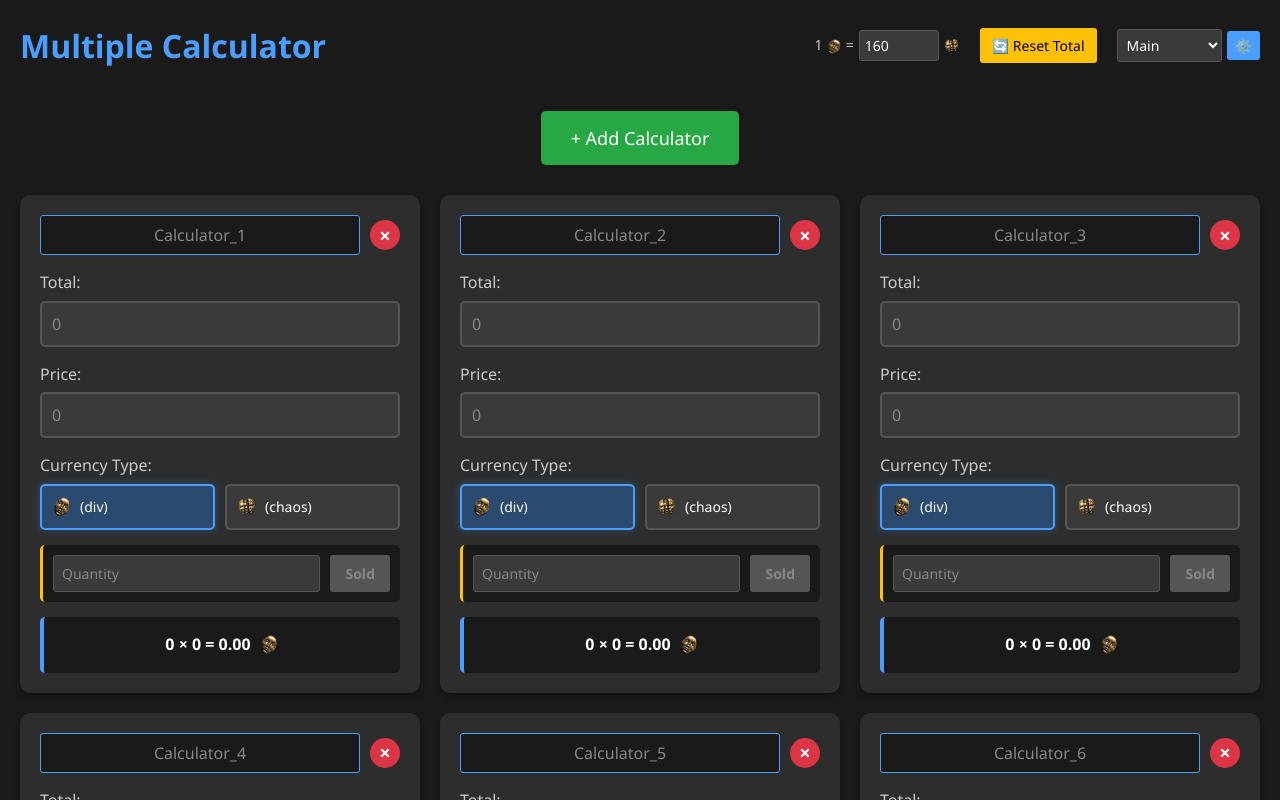
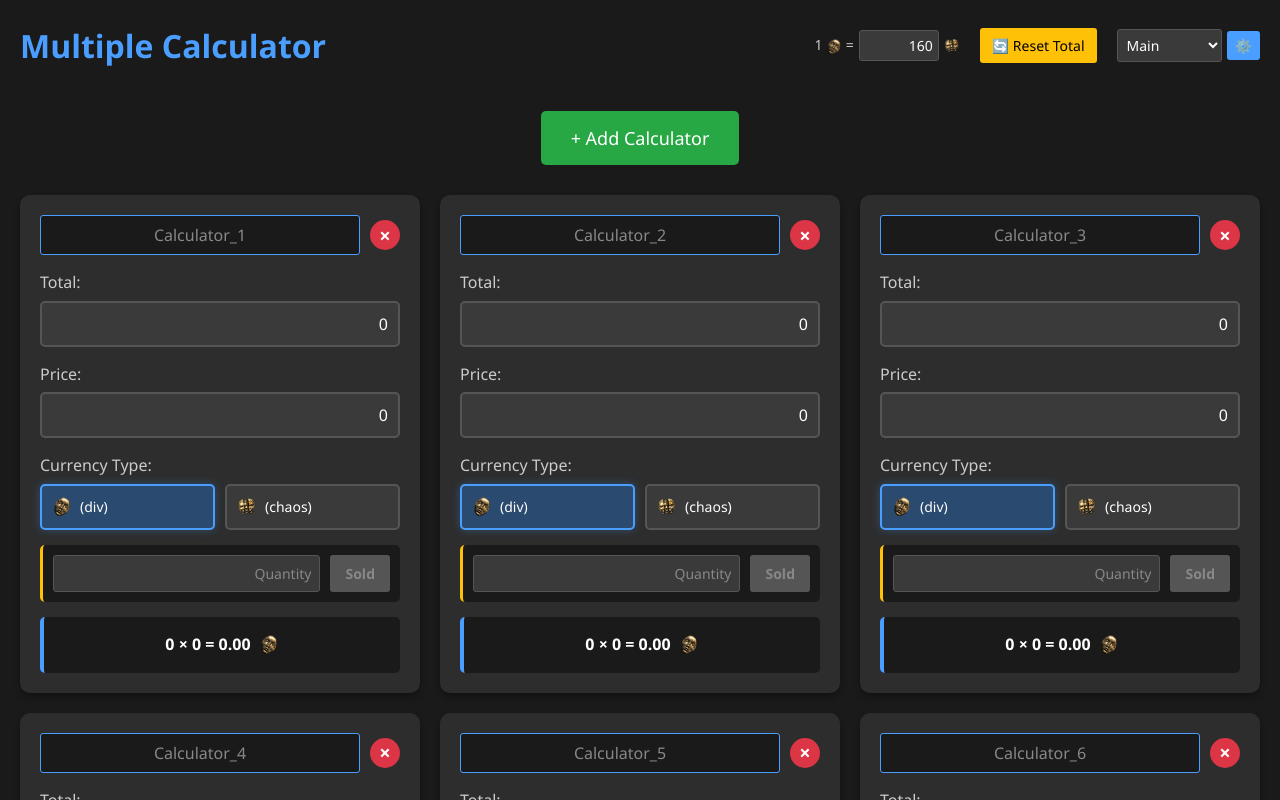
Before and after one commit to TesterNA/poe-calculator-price, an Angular app: page / in a window 1280 px wide. Built offline with nearby package versions, Linux system fonts and the light colour scheme.

Commit message:
update float logic

```diff
--- a/src/app/app.component.html
+++ b/src/app/app.component.html
@@ -11,12 +11,12 @@
           1 <img src="assets/div.png" class="currency-icon-small" alt="д"> =
         </label>
         <input
-          type="number"
+          type="text"
+          inputmode="decimal"
           id="exchangeRate"
-          [value]="(currentPreset$ | async)?.exchangeRate || 160"
+          [value]="displayValues['exchangeRate'] ?? (currentPreset$ | async)?.exchangeRate ?? 160"
           (input)="updateExchangeRate($event)"
-          min="0"
-          step="0.01"
+          (keyup)="validateDecimalInput($event)"
           class="exchange-input">
         <img src="assets/chaos.png" class="currency-icon-small" alt="с">
       </div>
@@ -102,24 +102,24 @@
       <div class="input-group">
         <label [for]="'total' + calculator.id">Total:</label>
         <input
-          type="number"
+          type="text"
+          inputmode="decimal"
           [id]="'total' + calculator.id"
-          [value]="calculator.totalQuantity || ''"
+          [value]="displayValues['total_' + calculator.id] ?? calculator.totalQuantity ?? ''"
           (input)="updateCalculatorTotal(calculator.id, $event)"
-          min="0"
-          step="0.01"
+          (keyup)="validateDecimalInput($event)"
           placeholder="0">
       </div>
 
       <div class="input-group">
         <label [for]="'price' + calculator.id">Price:</label>
         <input
-          type="number"
+          type="text"
+          inputmode="decimal"
           [id]="'price' + calculator.id"
-          [value]="calculator.price || ''"
+          [value]="displayValues['price_' + calculator.id] ?? calculator.price ?? ''"
           (input)="updateCalculatorPrice(calculator.id, $event)"
-          min="0"
-          step="0.01"
+          (keyup)="validateDecimalInput($event)"
           placeholder="0">
       </div>
 
@@ -147,11 +147,11 @@
       <div class="sold-controls">
         <div class="sold-input-group">
           <input
-            type="number"
-            [value]="soldAmounts[calculator.id] || ''"
+            type="text"
+            inputmode="decimal"
+            [value]="displayValues['sold_' + calculator.id] ?? soldAmounts[calculator.id] ?? ''"
             (input)="updateSoldAmount(calculator.id, $event)"
-            min="0"
-            step="0.01"
+            (keyup)="validateDecimalInput($event)"
             placeholder="Quantity"
             class="sold-input">
           <button
--- a/src/app/app.component.scss
+++ b/src/app/app.component.scss
@@ -75,10 +75,21 @@
     background-color: #3a3a3a;
     color: #ffffff;
     font-size: 14px;
+    text-align: right;
 
     &:focus {
       outline: none;
       border-color: #4a9eff;
+    }
+
+    &::-webkit-outer-spin-button,
+    &::-webkit-inner-spin-button {
+      -webkit-appearance: none;
+      margin: 0;
+    }
+
+    &[type="text"] {
+      -moz-appearance: textfield;
     }
   }
 }
@@ -368,6 +379,21 @@
     &::placeholder {
       color: #888;
     }
+
+    // Ensure number-like inputs behave consistently
+    &[inputmode="decimal"] {
+      text-align: right;
+
+      &::-webkit-outer-spin-button,
+      &::-webkit-inner-spin-button {
+        -webkit-appearance: none;
+        margin: 0;
+      }
+
+      &[type="text"] {
+        -moz-appearance: textfield;
+      }
+    }
   }
 
   select {
@@ -437,6 +463,7 @@
       background-color: #3a3a3a;
       color: #ffffff;
       font-size: 14px;
+      text-align: right;
 
       &:focus {
         outline: none;
@@ -445,6 +472,16 @@
 
       &::placeholder {
         color: #888;
+      }
+
+      &::-webkit-outer-spin-button,
+      &::-webkit-inner-spin-button {
+        -webkit-appearance: none;
+        margin: 0;
+      }
+
+      &[type="text"] {
+        -moz-appearance: textfield;
       }
     }
 
--- a/src/app/app.component.ts
+++ b/src/app/app.component.ts
@@ -36,6 +36,9 @@ export class AppComponent implements OnInit, OnDestroy {
   importData = '';
   soldAmounts: { [calculatorId: number]: number } = {};
   private soldAmountsSubject = new BehaviorSubject<{ [calculatorId: number]: number }>({});
+
+  // Display values to preserve decimal separators during typing
+  displayValues: { [key: string]: string } = {};
 
   constructor(private calculatorService: CalculatorService) {
     this.currentPreset$ = this.calculatorService.currentPreset$;
@@ -177,13 +180,6 @@ export class AppComponent implements OnInit, OnDestroy {
     document.body.removeChild(textArea);
   }
 
-  // Exchange rate methods
-  updateExchangeRate(event: Event): void {
-    const target = event.target as HTMLInputElement;
-    const rate = parseFloat(target.value) || 0;
-    this.calculatorService.updateExchangeRate(rate);
-  }
-
   // Calculator management methods
   updateCalculatorLabel(id: number, event: Event): void {
     const target = event.target as HTMLInputElement;
@@ -192,20 +188,85 @@ export class AppComponent implements OnInit, OnDestroy {
 
   updateCalculatorTotal(id: number, event: Event): void {
     const target = event.target as HTMLInputElement;
-    const totalQuantity = parseFloat(target.value) || 0;
+    const inputValue = target.value;
+
+    // Always update display value immediately for responsive UI
+    this.displayValues['total_' + id] = inputValue;
+
+    // Parse and save to service immediately for calculations
+    const totalQuantity = this.parseNumberInput(inputValue);
     this.calculatorService.updateCalculator(id, {totalQuantity});
+
+    // Clear display override if input is completed (no trailing decimal separator)
+    if (!inputValue.endsWith('.') && !inputValue.endsWith(',')) {
+      delete this.displayValues['total_' + id];
+    }
   }
 
   updateSoldAmount(id: number, event: Event): void {
     const target = event.target as HTMLInputElement;
-    this.soldAmounts[id] = parseFloat(target.value) || 0;
+    const inputValue = target.value;
+
+    // Always update display value immediately for responsive UI
+    this.displayValues['sold_' + id] = inputValue;
+
+    // Parse and save immediately for calculations
+    this.soldAmounts[id] = this.parseNumberInput(inputValue);
     this.soldAmountsSubject.next({...this.soldAmounts});
+
+    // Clear display override if input is completed (no trailing decimal separator)
+    if (!inputValue.endsWith('.') && !inputValue.endsWith(',')) {
+      delete this.displayValues['sold_' + id];
+    }
   }
 
   updateCalculatorPrice(id: number, event: Event): void {
     const target = event.target as HTMLInputElement;
-    const price = parseFloat(target.value) || 0;
+    const inputValue = target.value;
+
+    // Always update display value immediately for responsive UI
+    this.displayValues['price_' + id] = inputValue;
+
+    // Parse and save to service immediately for calculations
+    const price = this.parseNumberInput(inputValue);
     this.calculatorService.updateCalculator(id, {price});
+
+    // Clear display override if input is completed (no trailing decimal separator)
+    if (!inputValue.endsWith('.') && !inputValue.endsWith(',')) {
+      delete this.displayValues['price_' + id];
+    }
+  }
+
+  // Exchange rate methods
+  updateExchangeRate(event: Event): void {
+    const target = event.target as HTMLInputElement;
+    const inputValue = target.value;
+
+    // Always update display value immediately for responsive UI
+    this.displayValues['exchangeRate'] = inputValue;
+
+    // Parse and save immediately for calculations
+    const rate = this.parseNumberInput(inputValue);
+    this.calculatorService.updateExchangeRate(rate);
+
+    // Clear display override if input is completed (no trailing decimal separator)
+    if (!inputValue.endsWith('.') && !inputValue.endsWith(',')) {
+      delete this.displayValues['exchangeRate'];
+    }
+  }
+
+  // Number input handling methods
+  private parseNumberInput(value: string): number {
+    if (!value || value.trim() === '') return 0;
+
+    // Replace comma with dot for decimal parsing
+    const normalizedValue = value.replace(',', '.');
+
+    // Remove any non-numeric characters except dots and minus
+    const cleanValue = normalizedValue.replace(/[^0-9.-]/g, '');
+
+    const parsed = parseFloat(cleanValue);
+    return isNaN(parsed) ? 0 : Math.max(0, parsed);
   }
 
   updateCalculatorCurrency(id: number, event: Event): void {
@@ -224,6 +285,7 @@ export class AppComponent implements OnInit, OnDestroy {
     if (soldAmount && soldAmount > 0) {
       this.calculatorService.markAsSold(id, soldAmount);
       this.soldAmounts[id] = 0; // Reset input after marking as sold
+      delete this.displayValues['sold_' + id]; // Clear display override
       this.soldAmountsSubject.next({...this.soldAmounts});
     }
   }
@@ -235,16 +297,29 @@ export class AppComponent implements OnInit, OnDestroy {
   removeCalculator(id: number): void {
     if (confirm('Are you sure you want to remove this calculator?')) {
       this.calculatorService.removeCalculator(id);
-      // Clean up sold amount for removed calculator
+      // Clean up sold amount and display values for removed calculator
       delete this.soldAmounts[id];
+      this.clearDisplayValuesForCalculator(id);
       this.soldAmountsSubject.next({...this.soldAmounts});
     }
+  }
+
+  private clearDisplayValuesForCalculator(id: number): void {
+    delete this.displayValues['total_' + id];
+    delete this.displayValues['price_' + id];
+    delete this.displayValues['sold_' + id];
   }
 
   // Reset all total quantities to 0
   resetAllTotals(): void {
     if (confirm('Are you sure you want to reset all total quantities to 0?')) {
       this.calculatorService.resetAllTotals();
+      // Clear display values for total fields
+      this.currentPreset$.pipe(take(1)).subscribe(preset => {
+        preset.calculators.forEach(calc => {
+          delete this.displayValues['total_' + calc.id];
+        });
+      });
     }
   }
 
@@ -259,8 +334,9 @@ export class AppComponent implements OnInit, OnDestroy {
             this.calculatorService.markAsSold(calc.id, soldAmount);
           }
         });
-        // Clear all sold amounts after processing
+        // Clear all sold amounts and display values after processing
         this.soldAmounts = {};
+        this.displayValues = {}; // Clear all display overrides
         this.soldAmountsSubject.next({...this.soldAmounts});
       });
     }
@@ -308,8 +384,9 @@ export class AppComponent implements OnInit, OnDestroy {
         this.selectedPresetName = preset.name;
       });
     } else {
-      // Clear sold amounts when loading preset
+      // Clear sold amounts and display values when loading preset
       this.soldAmounts = {};
+      this.displayValues = {};
       this.soldAmountsSubject.next({});
       this.selectedPresetName = presetName;
     }
@@ -377,4 +454,33 @@ export class AppComponent implements OnInit, OnDestroy {
   resetToDefaults(): void {
     this.calculatorService.resetToDefaults();
   }
+
+  validateDecimalInput(event: KeyboardEvent): void {
+    const target = event.target as HTMLInputElement;
+    const value = target.value;
+
+    // Allow backspace, delete, tab, escape, enter
+    if ([8, 9, 27, 13, 46].indexOf(event.keyCode) !== -1 ||
+        // Allow Ctrl+A, Ctrl+C, Ctrl+V, Ctrl+X
+        (event.keyCode === 65 && event.ctrlKey === true) ||
+        (event.keyCode === 67 && event.ctrlKey === true) ||
+        (event.keyCode === 86 && event.ctrlKey === true) ||
+        (event.keyCode === 88 && event.ctrlKey === true)) {
+      return;
+    }
+
+    // Ensure that it's a valid decimal number input
+    const char = String.fromCharCode(event.keyCode);
+    const isValidChar = /[0-9,.]/.test(char);
+
+    if (!isValidChar) {
+      event.preventDefault();
+      return;
+    }
+
+    // Allow only one decimal separator
+    if ((char === '.' || char === ',') && (value.includes('.') || value.includes(','))) {
+      event.preventDefault();
+    }
+  }
 }
```
